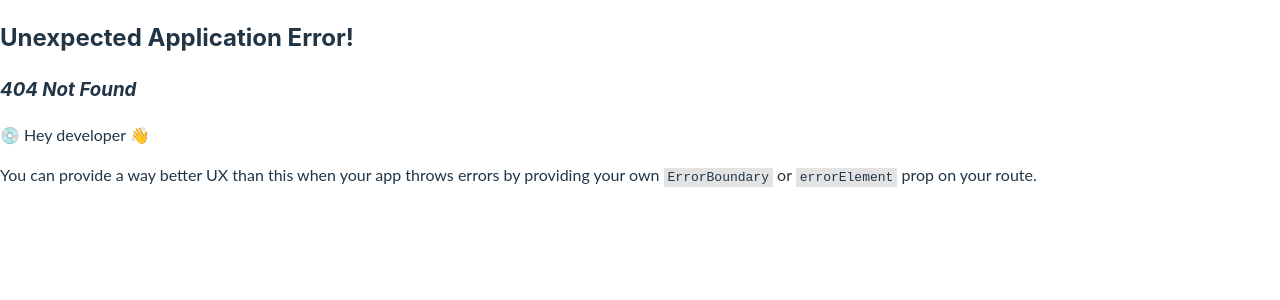
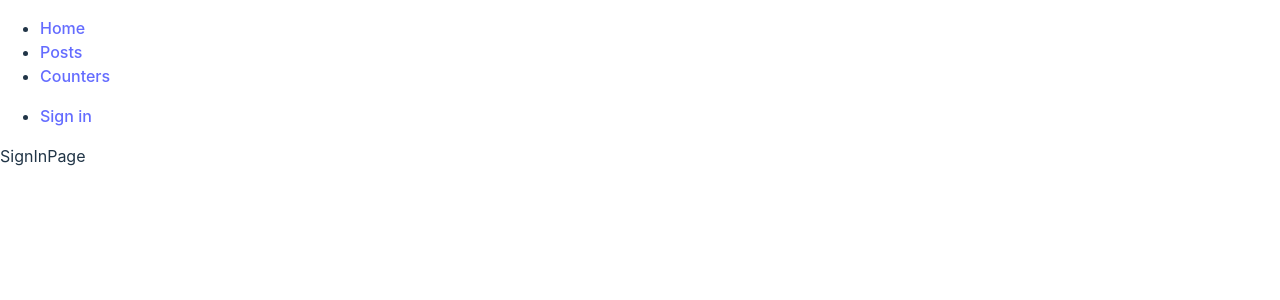
Before and after one commit to knight174/react-super-start, a React (Vite) app: page /sign_in in a window 1280 px wide. Before the commit this address had no page. Shown: the top 300 px of the page. Built offline with nearby package versions, Linux system fonts and the light colour scheme; no server answers.

Commit message:
添加 sign in 路由、组件

```diff
--- a/src/layouts/Layout.tsx
+++ b/src/layouts/Layout.tsx
@@ -1,4 +1,4 @@
-import { Link, Outlet } from "react-router-dom";
+import { Link, Outlet } from 'react-router-dom';
 
 export const Layout: React.FC = () => {
   return (
@@ -26,6 +26,13 @@ export const Layout: React.FC = () => {
             </button>
           </li> */}
         </ul>
+        <div>
+          <ul>
+            <li>
+              <Link to="/sign_in">Sign in</Link>
+            </li>
+          </ul>
+        </div>
       </nav>
       <Outlet />
     </>
--- a/src/pages/Home.tsx
+++ b/src/pages/Home.tsx
@@ -1,8 +1,8 @@
-import { useLoaderData, Link } from "react-router-dom";
-import { HomeLoaderData } from "../routes/loaders/homeLoader";
+import { useLoaderData, Link } from 'react-router-dom';
+import { HomeLoaderData } from '../routes/loaders/homeLoader';
 
 export function Home() {
-  console.log("Home re-render");
+  console.log('Home re-render');
 
   const data = useLoaderData() as HomeLoaderData;
   return (
--- /dev/null
+++ b/src/pages/SignInPage.tsx
@@ -0,0 +1,16 @@
+import useSWR from 'swr';
+import { useAjax } from '../lib/ajax';
+
+export const SignInPage: React.FC = () => {
+  const { get } = useAjax({ showLoading: true, handleError: false });
+  const { data, error } = useSWR('/api/v1/works/search', async (path) => {
+    // 如果返回 403 就让用户先登录
+    const response = await get(path);
+    return response.data;
+  });
+
+  console.log('data', data);
+  console.log('error', error);
+
+  return <>SignInPage</>;
+};
```
Also changed, not shown: src/routes/routes.tsx (+18 -13 lines).
